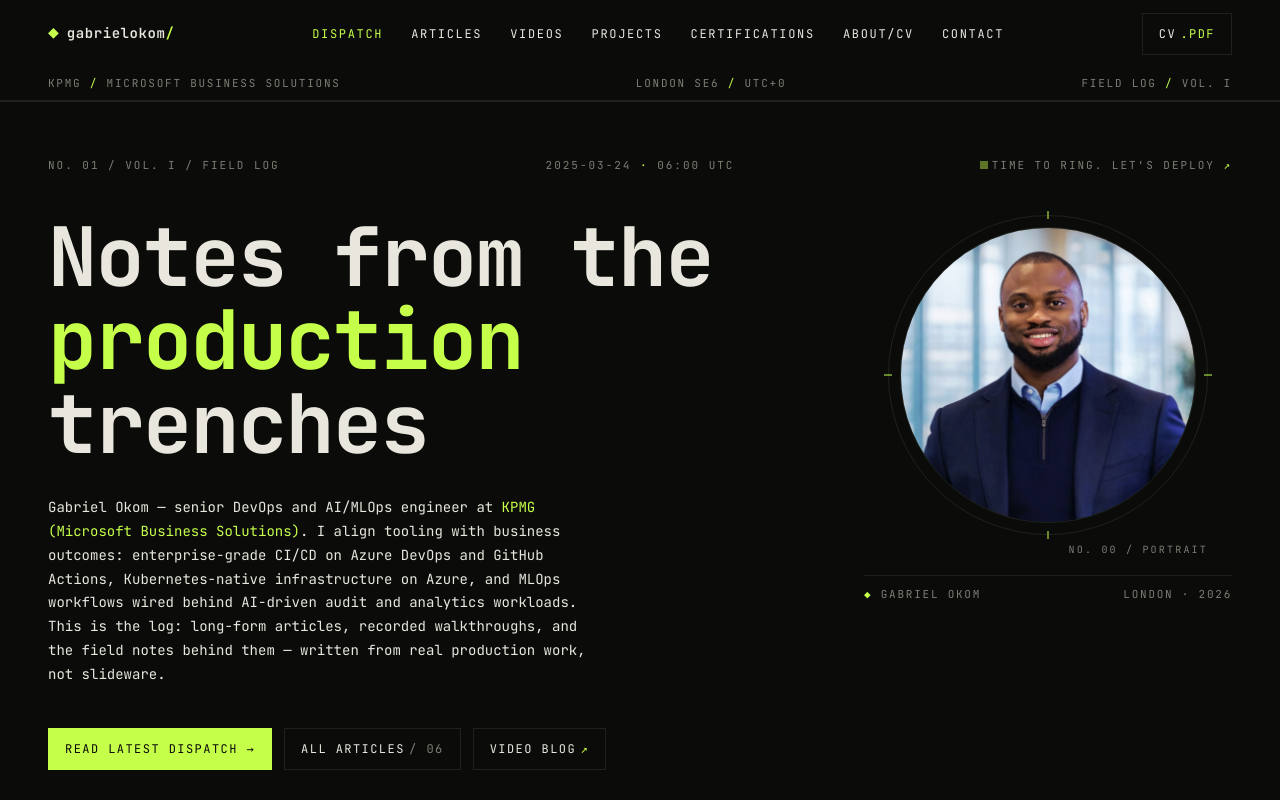
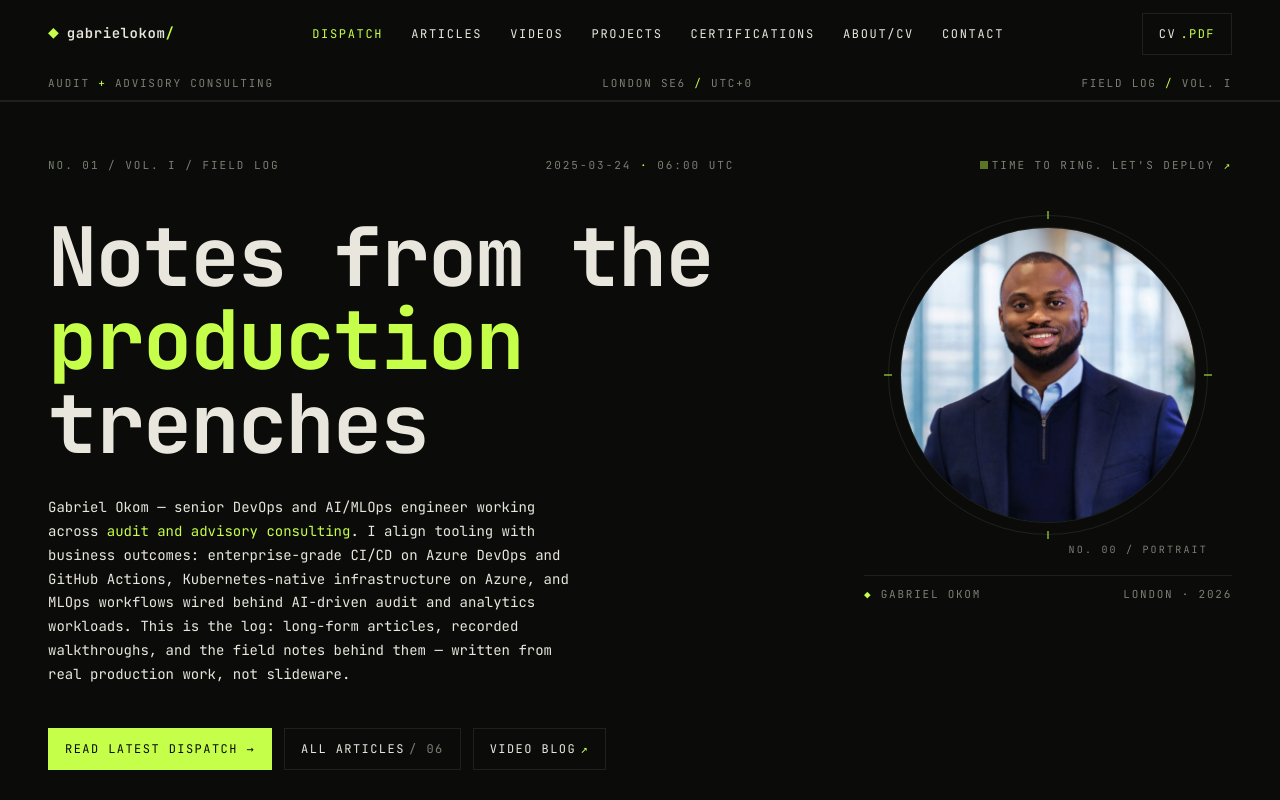
Before and after one commit to ougabriel/gab-portfolio, a React (Vite) app in the folder project/: page / in a window 1280 px wide. Shown: the top 800 px of the page. Built offline with nearby package versions, Linux system fonts and the light colour scheme.

Commit message:
Replace KPMG/Microsoft Business Solutions with industry framing on home + status rail

```diff
--- a/project/src/App.tsx
+++ b/project/src/App.tsx
@@ -103,7 +103,7 @@ const Header: React.FC = () => {
       <div className="hairline-b">
         <div className="page flex items-center justify-between" style={{ height: 32 }}>
           <span className="meta">
-            KPMG <span className="signal">/</span> MICROSOFT BUSINESS SOLUTIONS
+            AUDIT <span className="signal">+</span> ADVISORY CONSULTING
           </span>
           <span className="meta hidden sm:inline">
             LONDON SE6 <span className="signal">/</span> UTC+0
--- a/project/src/components/Home.tsx
+++ b/project/src/components/Home.tsx
@@ -134,13 +134,14 @@ const Home: React.FC = () => {
               </h1>
 
               <p className="prose-mono" style={{ marginTop: '2rem' }}>
-                Gabriel Okom — senior DevOps and AI/MLOps engineer at <em>KPMG
-                (Microsoft Business Solutions)</em>. I align tooling with business
-                outcomes: enterprise-grade CI/CD on Azure DevOps and GitHub Actions,
-                Kubernetes-native infrastructure on Azure, and MLOps workflows wired
-                behind AI-driven audit and analytics workloads. This is the log:
-                long-form articles, recorded walkthroughs, and the field notes
-                behind them — written from real production work, not slideware.
+                Gabriel Okom — senior DevOps and AI/MLOps engineer working
+                across <em>audit and advisory consulting</em>. I align tooling
+                with business outcomes: enterprise-grade CI/CD on Azure DevOps
+                and GitHub Actions, Kubernetes-native infrastructure on Azure,
+                and MLOps workflows wired behind AI-driven audit and analytics
+                workloads. This is the log: long-form articles, recorded
+                walkthroughs, and the field notes behind them — written from
+                real production work, not slideware.
               </p>
 
               <div className="flex flex-wrap gap-3" style={{ marginTop: '2.5rem' }}>
```
